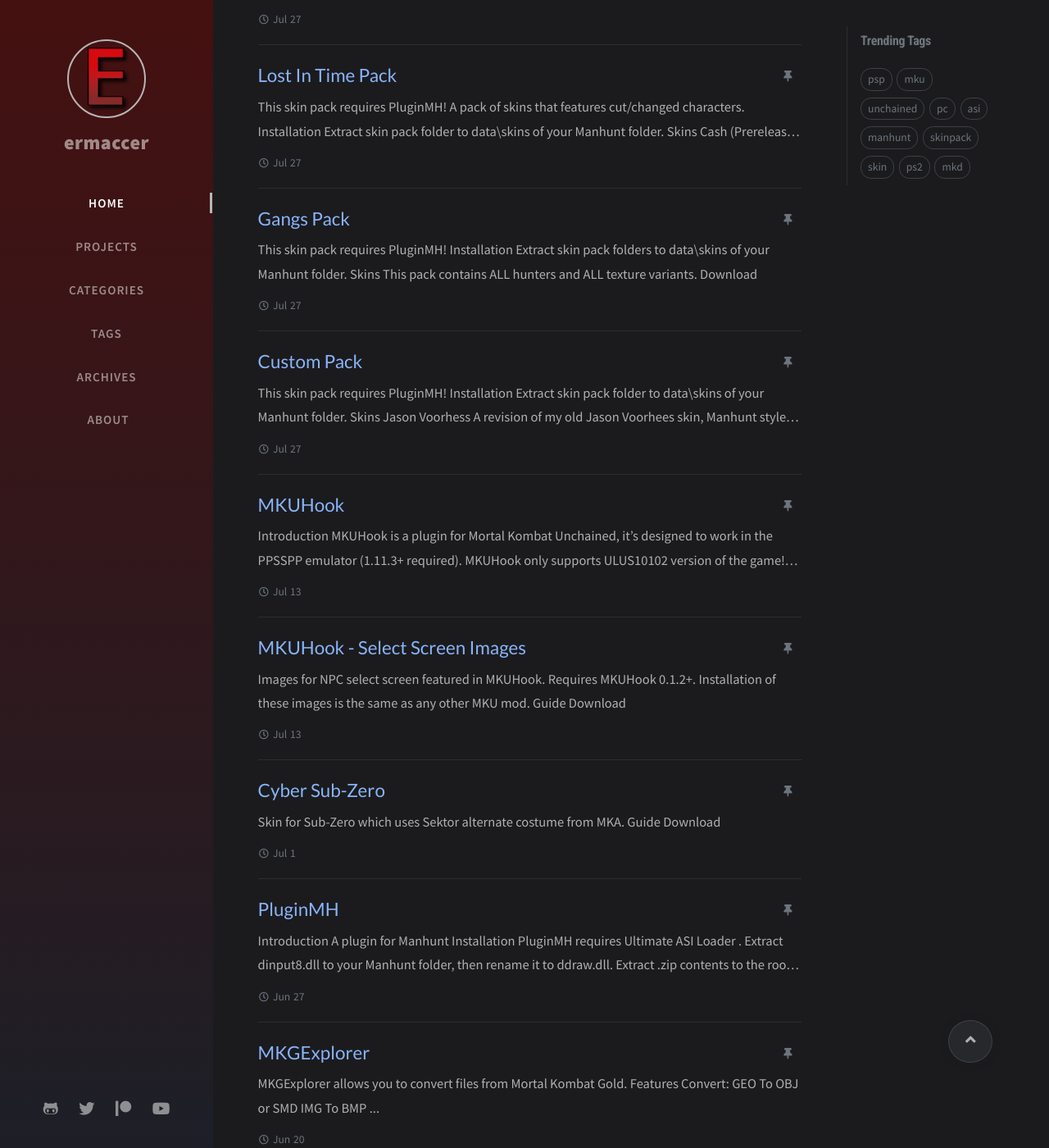
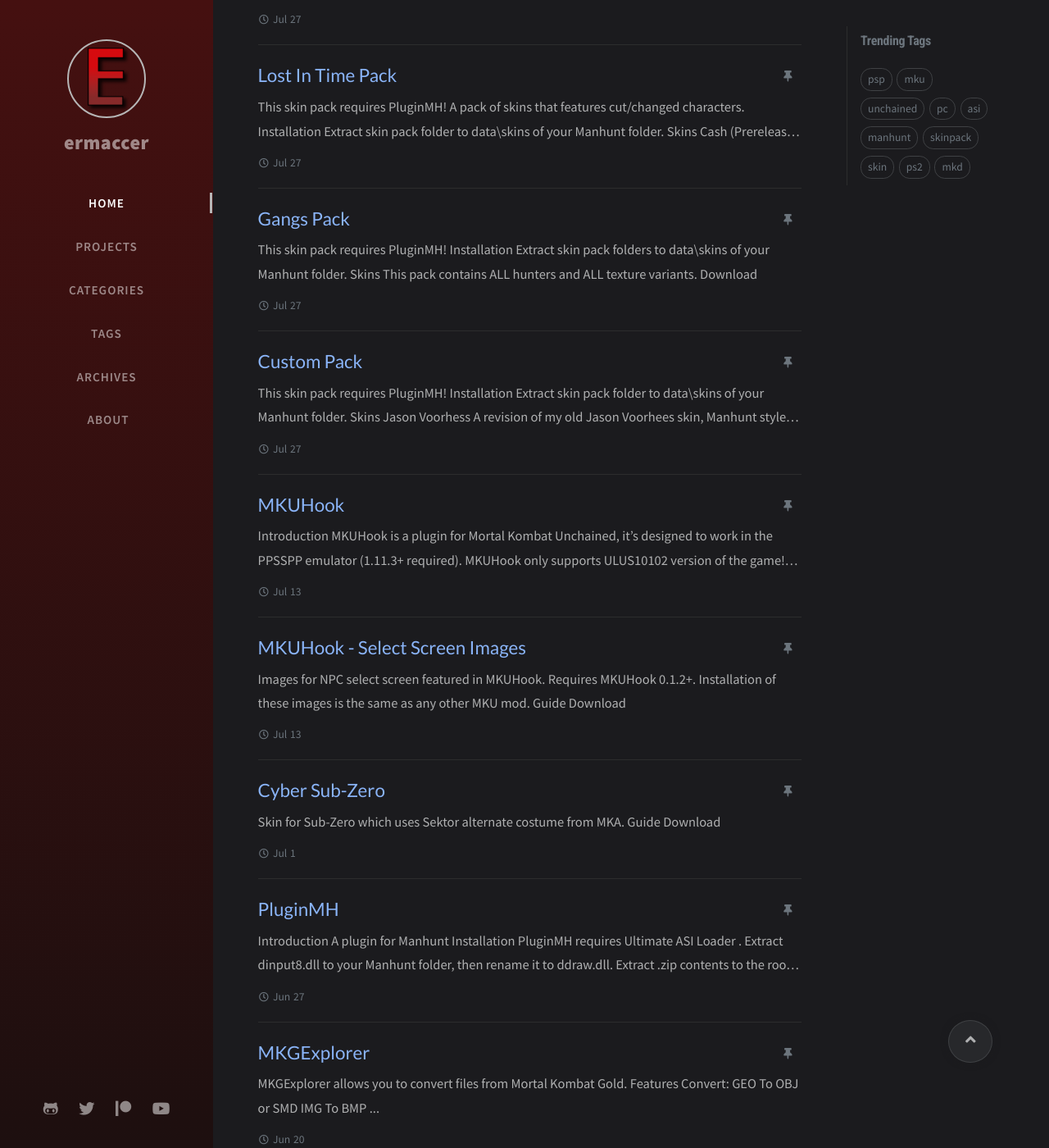
Before and after one commit to ermaccer/ermaccer.github.io, a Jekyll site: the page built from index.markdown, in a window 1280 px wide and 1400 px high, scrolled down 191 px. Shown: the whole window at 82% size. Built offline with Jekyll 4.4.1, drawn with Linux system fonts in a browser that asks for light colours; nearby versions of some CDN libraries; the list of posts is cut into pages by our own code; comment, search, counter and statistics services are not loaded.

Commit message:
Update dark-typography.scss

```diff
--- a/assets/css/_colors/dark-typography.scss
+++ b/assets/css/_colors/dark-typography.scss
@@ -37,7 +37,7 @@
 
   /* Sidebar */
   --nav-cursor-color: rgb(183, 182, 182);
-  --sidebar-bg: linear-gradient(#451010,#1d1f27);
+  --sidebar-bg: linear-gradient(#451010,#1d0f0f);
 
   /* Top Bar */
   --topbar-text-color: var(--text-color);
```
